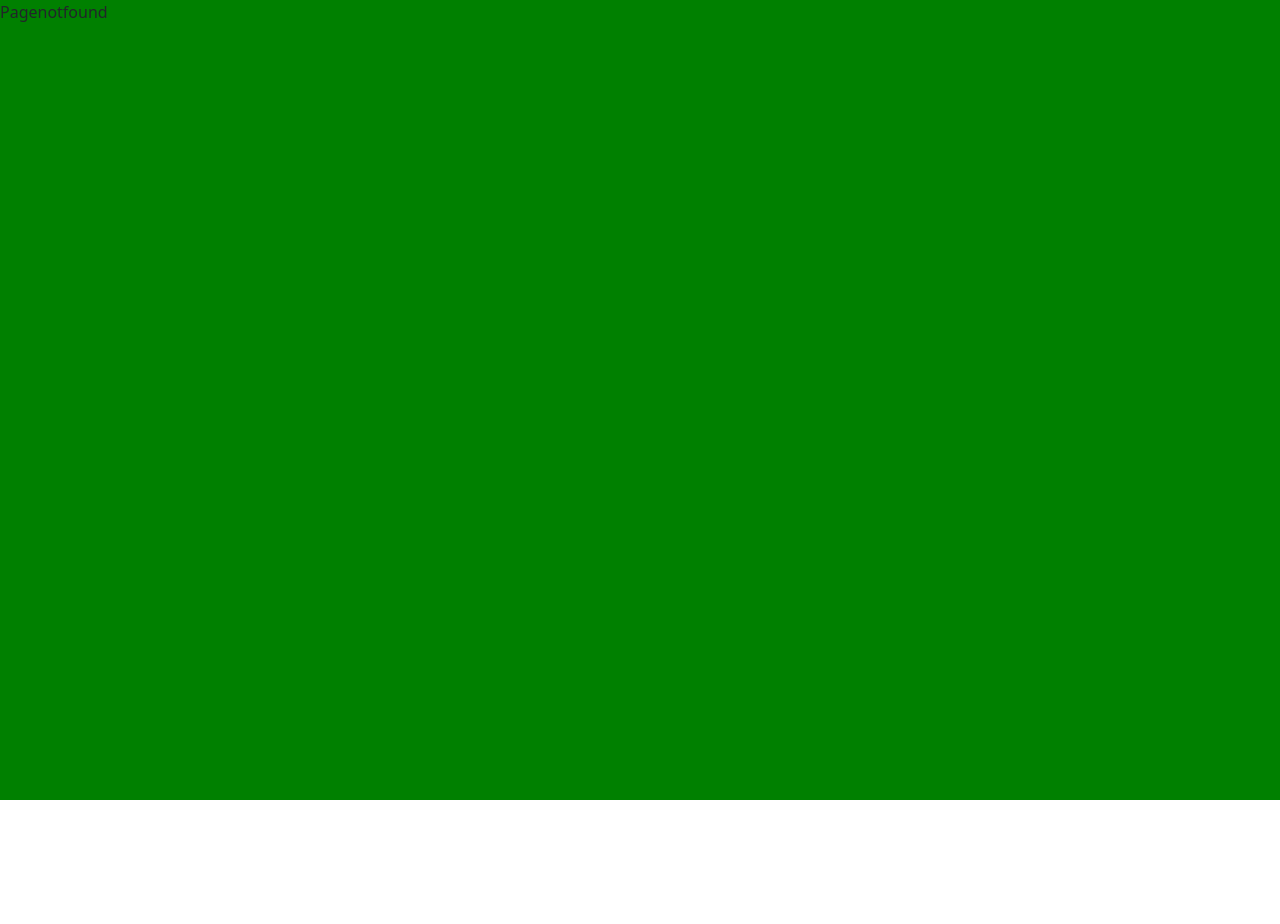
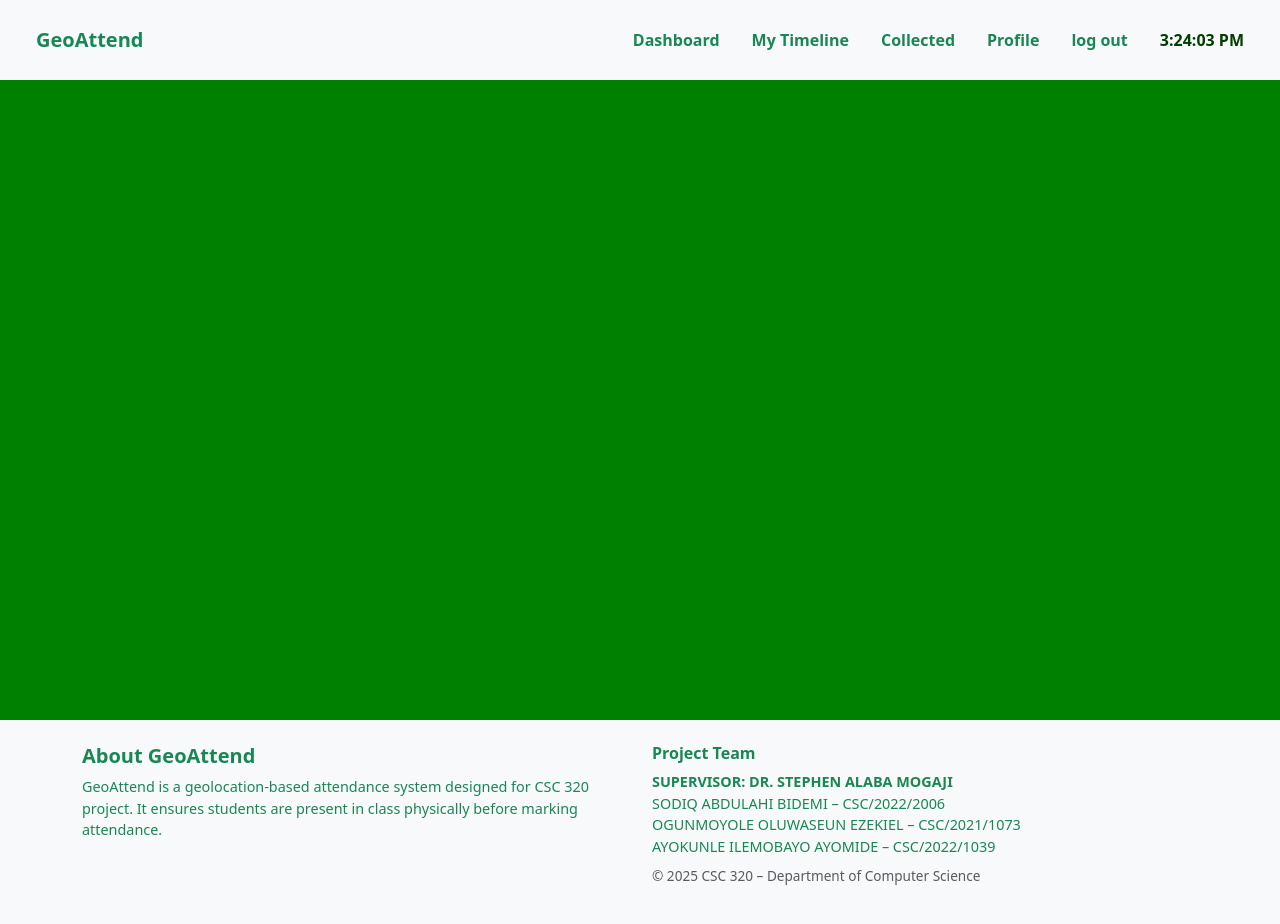
Before and after one commit to bidemi90/Geo_attend_frontend, a React (Vite) app: page / in a window 1280 px wide. Shown: the top 924 px of the page. Before the commit the page ends 800 px from the top, so only its background shows below. Built offline with nearby package versions, Linux system fonts and the light colour scheme.

Commit message:
change name

```diff
--- a/src/App.jsx
+++ b/src/App.jsx
@@ -30,8 +30,8 @@ function App() {
             <Route path="signup" element={<Signuppage />} />
             <Route path="login" element={<Loginpage />} />
 
-            <Route path="dashboard" element={<Dashboard />}>
-              <Route path="" element={<Dashboardhome />} />
+            <Route path="" element={<Dashboard />}>
+              <Route path="dashboard" element={<Dashboardhome />} />
               <Route path="profile" element={<ProfilePage />} />
               <Route path="create-attendance" element={<CreateAttendancepage />} />
               <Route path="mark-attendance" element={<Markeattendancepage />} />
```
